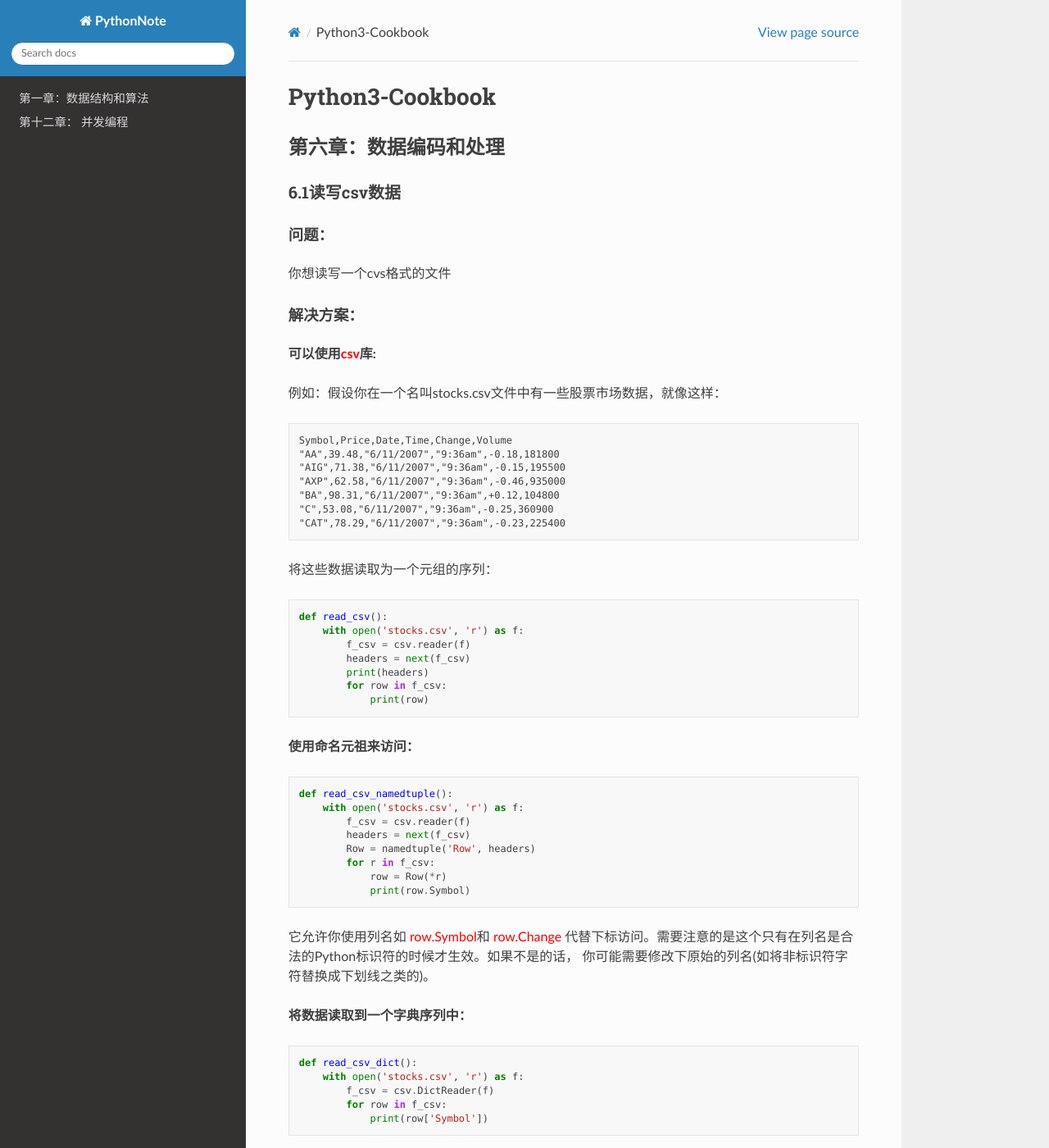
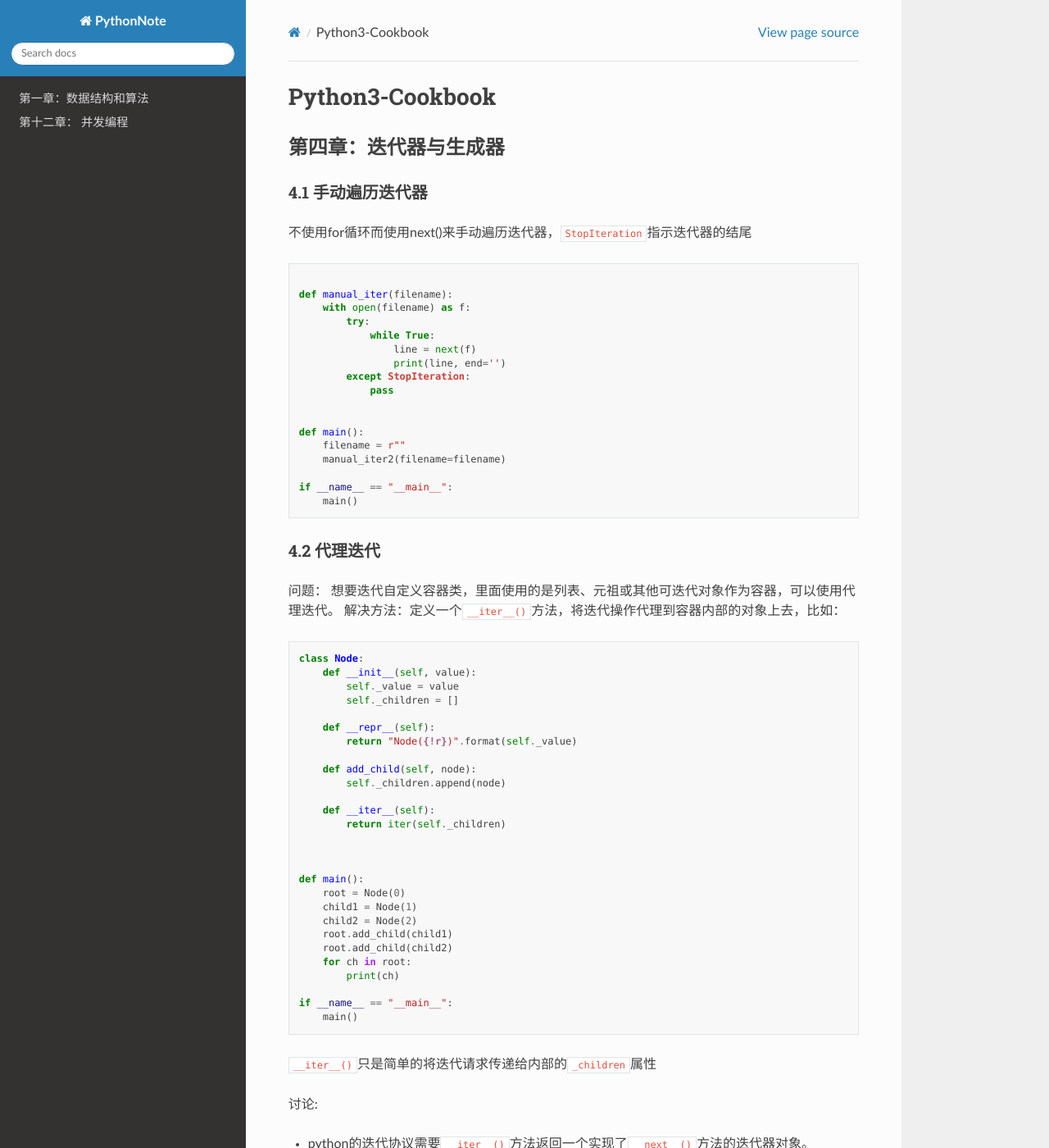
Before and after one commit to ahwi/PythonNote, a Sphinx documentation site: the page built from source/python3-Cookbook/python3-Cookbook.md, in a window 1280 px wide and 1400 px high. Shown: the whole window at 82% size. Built offline with Sphinx 7.4.7 and the Read the Docs theme 2.0.0, drawn with Linux system fonts in a browser that asks for light colours; pages that are not in the unit, such as notebooks, are missing from menus; some of the changed text lies outside the part shown.

Commit message:
1. 添加pythonCookBook笔记

````diff
--- a/source/python3-Cookbook/python3-Cookbook.md
+++ b/source/python3-Cookbook/python3-Cookbook.md
@@ -1,4 +1,74 @@
 # Python3-Cookbook
+
+## 第四章：迭代器与生成器
+### 4.1 手动遍历迭代器
+不使用for循环而使用next()来手动遍历迭代器，`StopIteration`指示迭代器的结尾
+
+```python
+
+def manual_iter(filename):
+    with open(filename) as f:
+        try:
+            while True:
+                line = next(f)
+                print(line, end='')
+        except StopIteration:
+            pass
+
+
+def main():
+    filename = r""
+    manual_iter2(filename=filename)
+
+if __name__ == "__main__":
+    main()
+```
+
+
+
+### 4.2 代理迭代
+问题： 想要迭代自定义容器类，里面使用的是列表、元祖或其他可迭代对象作为容器，可以使用代理迭代。
+解决方法：定义一个`__iter__()`方法，将迭代操作代理到容器内部的对象上去，比如：
+```python
+class Node:
+    def __init__(self, value):
+        self._value = value
+        self._children = []
+
+    def __repr__(self):
+        return "Node({!r})".format(self._value)
+
+    def add_child(self, node):
+        self._children.append(node)
+
+    def __iter__(self):
+        return iter(self._children)
+
+
+
+def main():
+    root = Node(0)
+    child1 = Node(1)
+    child2 = Node(2)
+    root.add_child(child1)
+    root.add_child(child2)
+    for ch in root:
+        print(ch)
+
+if __name__ == "__main__":
+    main()
+```
+
+`__iter__()`只是简单的将迭代请求传递给内部的`_children`属性
+
+讨论:
+
+* python的迭代协议需要`__iter__()`方法返回一个实现了`__next__()`方法的迭代器对象。
+
+* `iter(s)`：调用`s.__iter__()`方法来返回对应的迭代器对象。
+
+
+
 
 
 
````
Also changed, not shown: 2 other files.
